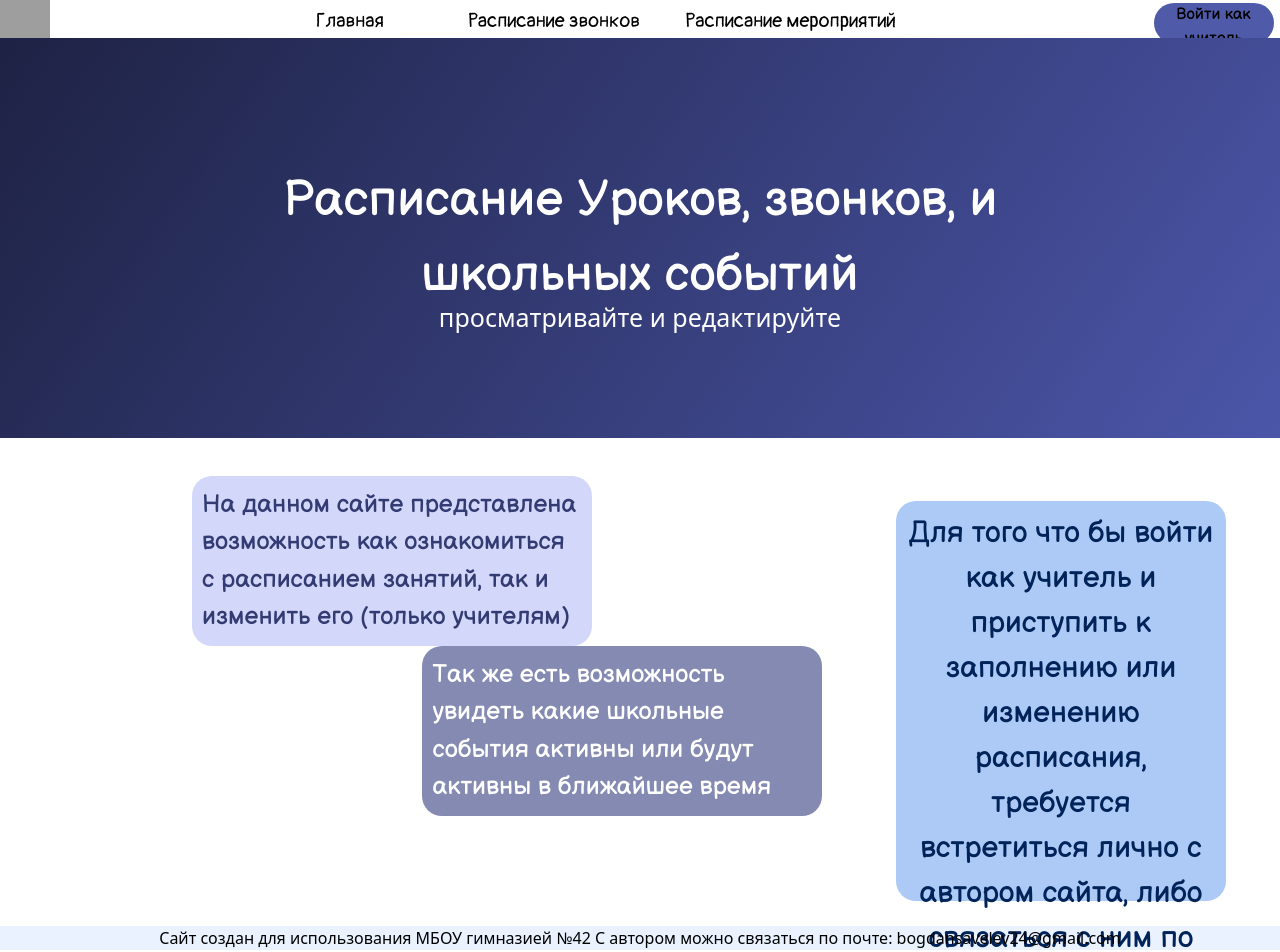
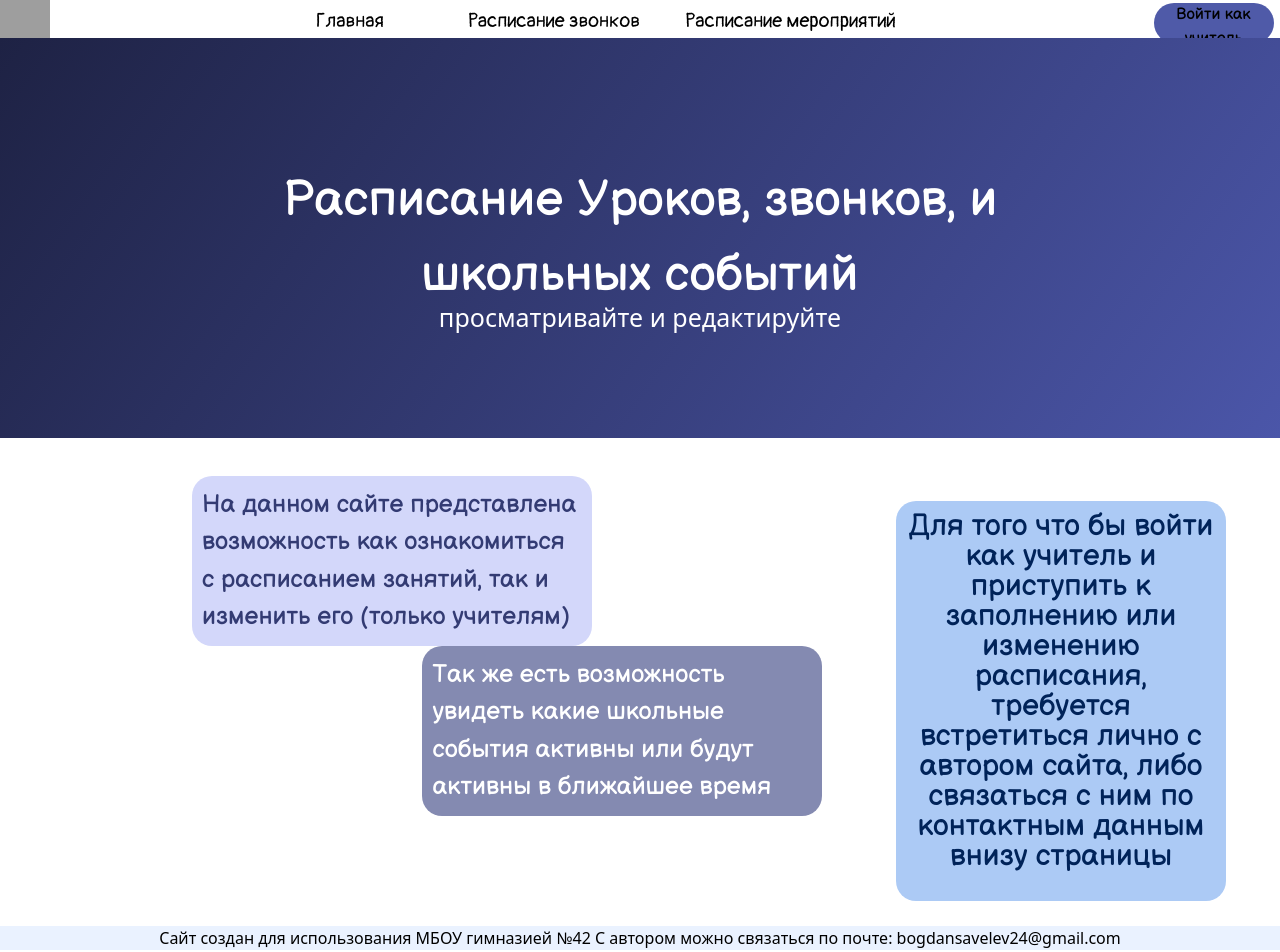
Before and after one commit to k5f9/School-site, a Nuxt app: page / in a window 1280 px wide. Shown: the top 952 px of the page. Built offline with nearby package versions, Linux system fonts and the light colour scheme; grey boxes are pictures that could not be loaded.

Commit message:
Update index.vue

```diff
--- a/pages/index.vue
+++ b/pages/index.vue
@@ -282,6 +282,7 @@ a{
   font-family: 'Balsamiq Sans';
   border-radius: 20px;
   padding: 10px;
+  line-height: 30px;
 }
 
 .description{
```
